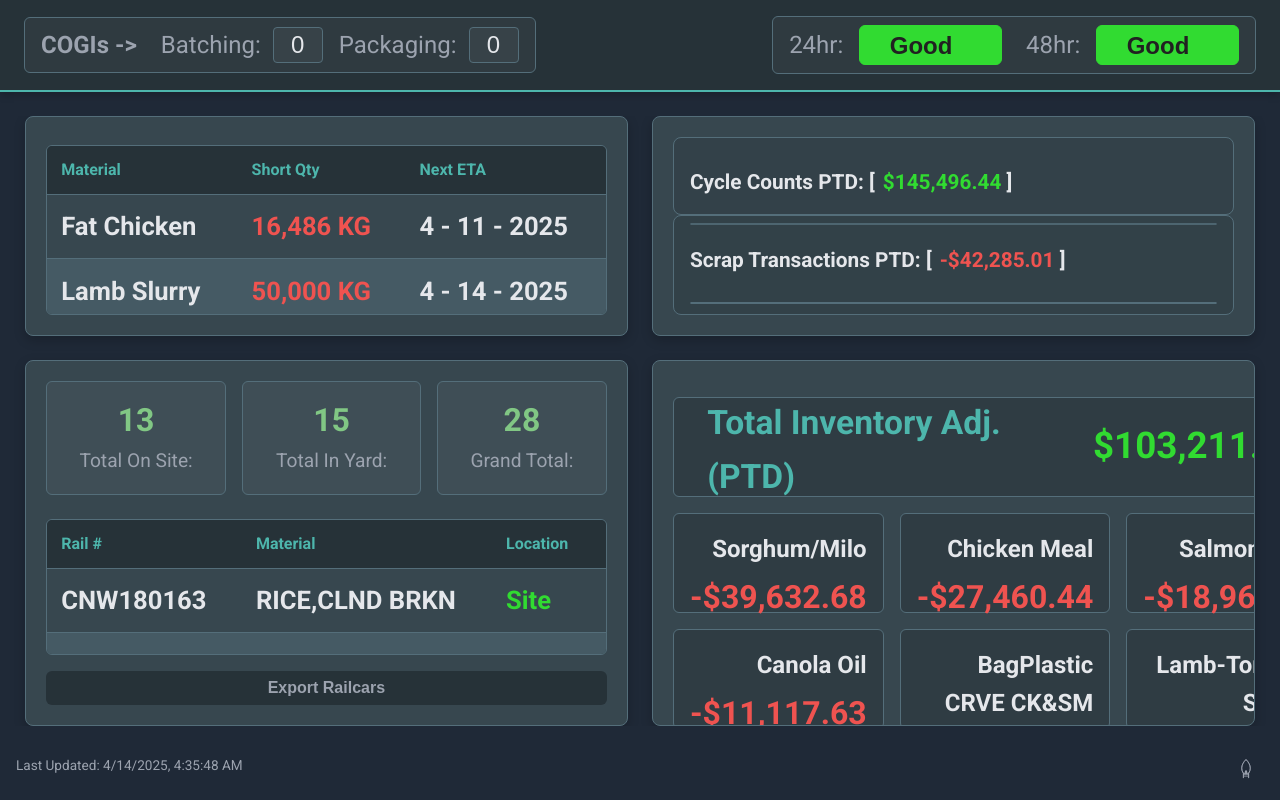
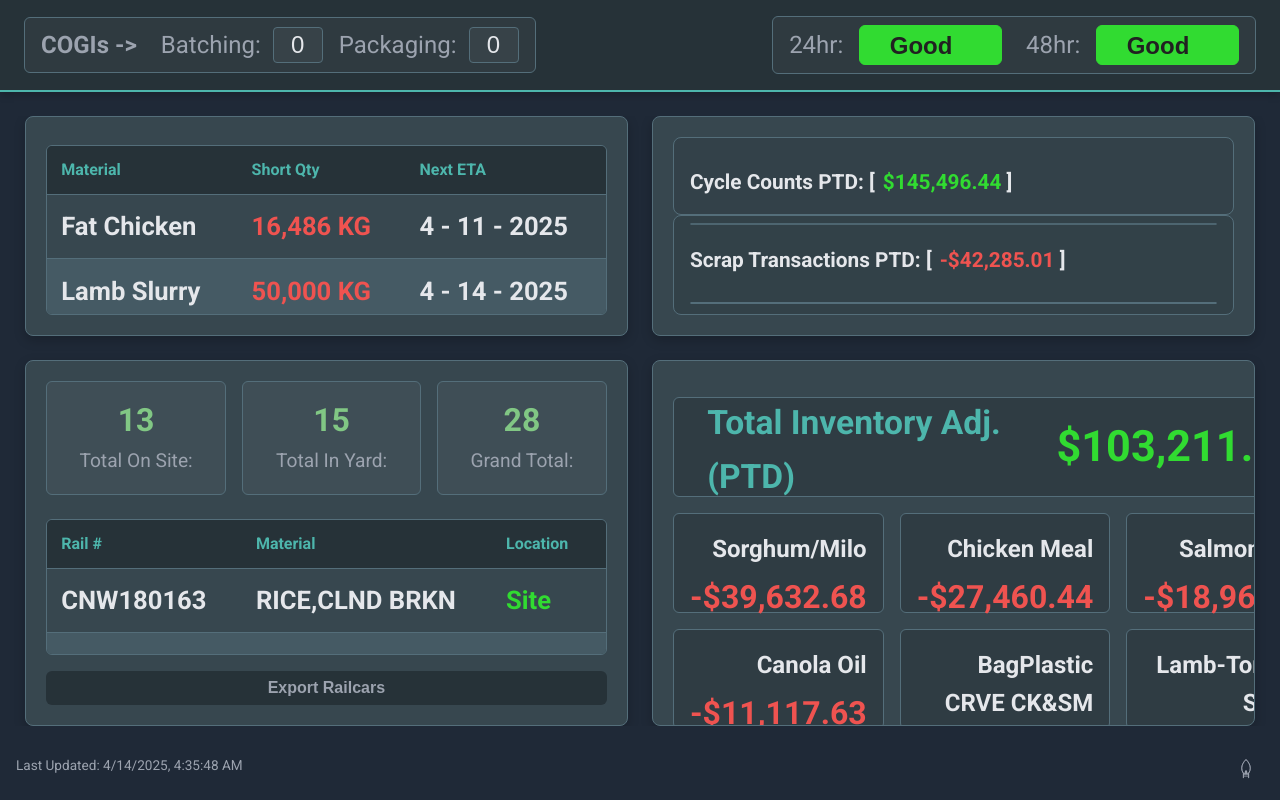
Before and after one commit to loremIpsum6321/DDS, a plain HTML site: page index.html in a window 1280 px wide. Drawn offline with Linux system fonts and the light colour scheme.

Commit message:
css on ptd again.

```diff
--- a/style.css
+++ b/style.css
@@ -125,7 +125,7 @@
     /* Component Specific */
     --font-size-summary-box-label: 1.2rem; /* e.g., "Total On Site:" */
     --font-size-summary-box-value: 2rem; /* e.g., The railcar count */
-    --font-size-financial-insight-value: 2.3rem; /* e.g., Total PTD value */
+    --font-size-financial-insight-value: 2.7rem; /* e.g., Total PTD value */
     --font-size-financial-insight-item-name: 1.5rem; /* Top item name */
     --font-size-financial-insight-item-cost: 2rem; /* Top item cost */
     --font-size-total-inventory-adj-title: 2.1rem; /* "Total Inventory Adj. (PTD)" */
```
